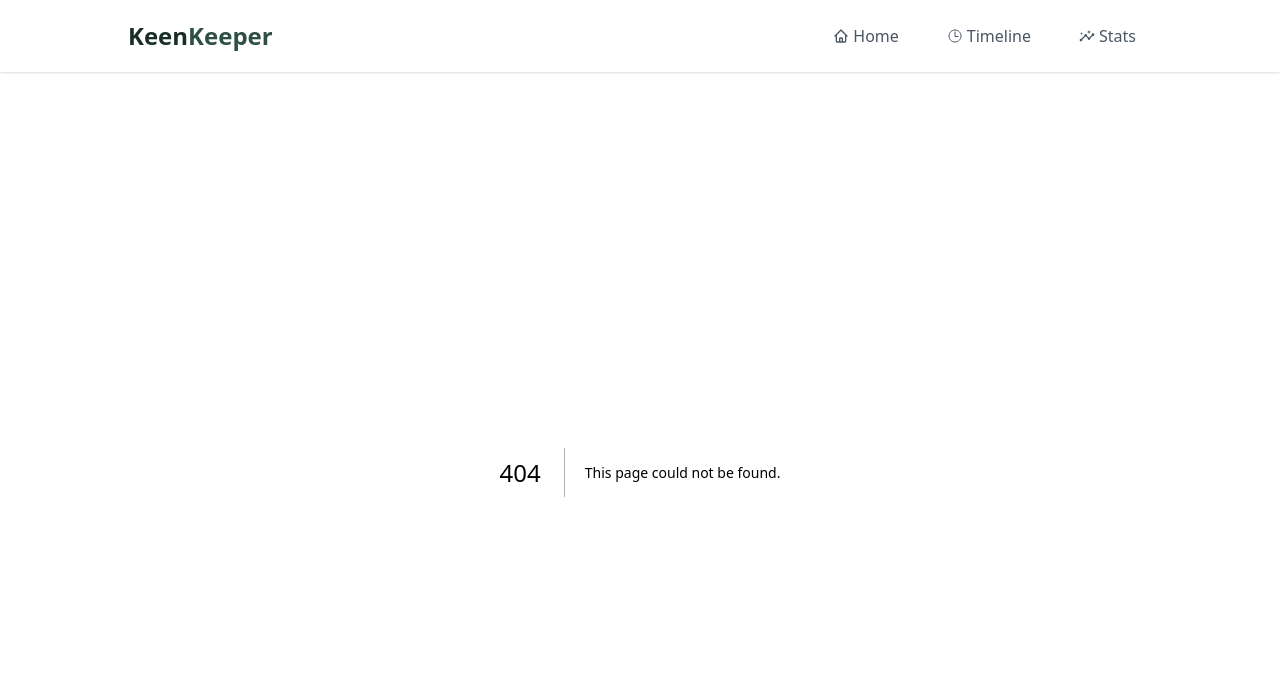
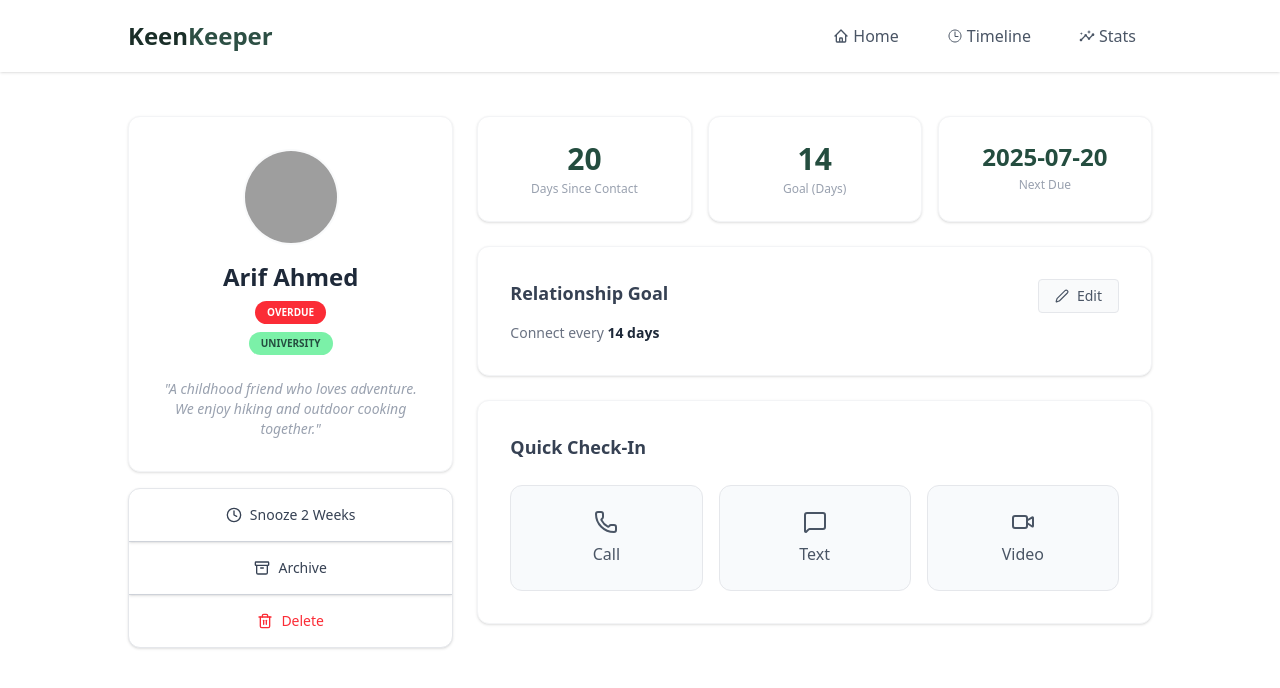
Before and after one commit to tarekur-rahman/nextjs-projects, a Next.js app: page /friend/1 in a window 1280 px wide. Before the commit this address had no page. Shown: the top 688 px of the page. Built offline with nearby package versions, Linux system fonts and the light colour scheme; grey boxes are pictures that could not be loaded.

Commit message:
card details page design

```diff
--- a/package.json
+++ b/package.json
@@ -9,9 +9,11 @@
     "lint": "eslint"
   },
   "dependencies": {
+    "lucide-react": "^1.8.0",
     "next": "16.2.3",
     "react": "19.2.4",
     "react-dom": "19.2.4",
+    "react-hot-toast": "^2.6.0",
     "react-icons": "^5.6.0"
   },
   "devDependencies": {
--- /dev/null
+++ b/src/app/friend/[id]/page.jsx
@@ -0,0 +1,106 @@
+"use client";
+import React, { useEffect, useState } from 'react';
+import { Clock, Archive, Trash2, Phone, MessageSquare, Video, Edit2 } from 'lucide-react';
+import toast from 'react-hot-toast';
+
+const CardDetails = ({ params }) => {
+    const [friend, setFriend] = useState(null);
+    const [id, setId] = useState(null);
+
+    useEffect(() => {
+        const fetchData = async () => {
+            const resolvedParams = await params;
+            setId(resolvedParams.id);
+            const res = await fetch(`http://localhost:3000/friends.json`);
+            const friends = await res.json();
+            const foundFriend = friends.find((f) => f.id === parseInt(resolvedParams.id));
+            setFriend(foundFriend);
+        };
+        fetchData();
+    }, [params]);
+
+    if (!friend) return <div className="text-center py-20">Loading...</div>;
+
+    const handleAction = (type) => {
+        toast.success(`You are ${type} to ${friend.name}`);
+    };
+
+    return (
+        <div className="w-[95%] lg:w-[80%] mx-auto my-11  ">
+            <div className="grid grid-cols-1 md:grid-cols-12 gap-6">
+
+                <div className="md:col-span-4 space-y-4">
+                    <div className="bg-white p-8 rounded-xl border border-gray-100 shadow-sm text-center">
+                        <img src={friend.picture} alt={friend.name} className="w-24 h-24 rounded-full mx-auto object-cover border-2 border-gray-50" />
+                        <h2 className="text-2xl font-bold text-gray-800 mt-4">{friend.name}</h2>
+                        <div className="flex flex-col items-center gap-2 mt-2">
+                            <span className="bg-red-500 text-white text-[10px] font-bold px-3 py-1 rounded-full uppercase">{friend.status}</span>
+                            <span className="bg-green-300 text-[#244D3F] text-[10px] font-bold px-3 py-1 rounded-full uppercase">{friend.tags[0]}</span>
+                        </div>
+                        <p className="text-gray-400 italic mt-6 text-sm">"{friend.bio}"</p>
+                    </div>
+
+                    <div className="bg-white rounded-xl border border-gray-200 shadow-sm overflow-hidden text-sm font-medium">
+                        <button className="w-full flex items-center justify-center gap-2 py-4 border-b border-gray-300 text-gray-700 shadow ">
+                            <Clock size={16} /> Snooze 2 Weeks
+                        </button>
+                        <button className="w-full flex items-center justify-center gap-2 py-4 border-b border-gray-300 text-gray-700 shadow">
+                            <Archive size={16} /> Archive
+                        </button>
+                        <button className="w-full flex items-center justify-center gap-2 py-4 text-red-500 shadow border-gray-300">
+                            <Trash2 size={16} /> Delete
+                        </button>
+                    </div>
+                </div>
+
+                <div className="md:col-span-8 space-y-6">
+                    <div className="grid grid-cols-3 gap-4">
+                        <div className="bg-white p-6 rounded-xl border border-gray-100 shadow-sm text-center">
+                            <h3 className="text-3xl font-bold text-[#244D3F]">{friend.days_since_contact}</h3>
+                            <p className="text-gray-400 text-xs mt-1 font-medium">Days Since Contact</p>
+                        </div>
+                        <div className="bg-white p-6 rounded-xl border border-gray-100 shadow-sm text-center">
+                            <h3 className="text-3xl font-bold text-[#244D3F]">{friend.goal}</h3>
+                            <p className="text-gray-400 text-xs mt-1 font-medium">Goal (Days)</p>
+                        </div>
+                        <div className="bg-white p-6 rounded-xl border border-gray-100 shadow-sm text-center">
+                            <h3 className="text-2xl font-bold text-[#244D3F]">{friend.next_due_date?.split(',')[0]}</h3>
+                            <p className="text-gray-400 text-xs mt-1 font-medium">Next Due</p>
+                        </div>
+                    </div>
+
+                    <div className="bg-white p-8 rounded-xl border border-gray-100 shadow-sm flex justify-between items-start">
+                        <div>
+                            <h4 className="text-lg font-bold text-gray-700">Relationship Goal</h4>
+                            <p className="text-gray-500 mt-4 text-sm">Connect every <span className="text-gray-800 font-bold">{friend.goal} days</span></p>
+                        </div>
+                        <button className="bg-gray-50 text-gray-600 px-4 py-1.5 rounded border border-gray-200 text-sm font-medium flex items-center gap-2">
+                            <Edit2 size={14} /> Edit
+                        </button>
+                    </div>
+
+                    <div className="bg-white p-8 rounded-xl border border-gray-100 shadow-sm">
+                        <h4 className="text-lg font-bold text-gray-700 mb-6">Quick Check-In</h4>
+                        <div className="grid grid-cols-3 gap-4">
+                            <button onClick={() => handleAction('calling')} className="flex flex-col items-center justify-center py-6 border bg-[#F8FAFC] border-gray-200 rounded-xl text-gray-600">
+                                <Phone size={24} className="mb-2" />
+                                <p className="font-medium">Call</p>
+                            </button>
+                            <button onClick={() => handleAction('sending text')} className="flex flex-col items-center justify-center py-6 border bg-[#F8FAFC] border-gray-200 rounded-xl text-gray-600">
+                                <MessageSquare size={24} className="mb-2" />
+                                <p className="font-medium">Text</p>
+                            </button>
+                            <button onClick={() => handleAction('starting video call')} className="flex flex-col items-center justify-center py-6 border bg-[#F8FAFC] border-gray-200 rounded-xl text-gray-600">
+                                <Video size={24} className="mb-2" />
+                                <p className="font-medium">Video</p>
+                            </button>
+                        </div>
+                    </div>
+                </div>
+
+            </div>
+        </div>
+    );
+};
+
+export default CardDetails;
--- a/src/app/layout.js
+++ b/src/app/layout.js
@@ -16,6 +16,8 @@ export const metadata = {
   description: "Generated by create next app",
 };
 import Nav from "@/component/Navbar/Nav";
+import { Toaster } from 'react-hot-toast';
+
 export default function RootLayout({ children }) {
   return (
     <html
@@ -27,6 +29,7 @@ export default function RootLayout({ children }) {
        <Nav></Nav>
         <main>
           {children}
+          <Toaster position="top-center" />
         </main>
 
         </body>
--- a/src/component/HomeCat.jsx
+++ b/src/component/HomeCat.jsx
@@ -1,4 +1,5 @@
 import React from 'react';
+import Link from 'next/link';
 
 const HomeCat = async () => {
     const res = await fetch("http://localhost:3000/friends.json", { cache: 'no-store' });
@@ -14,9 +15,10 @@ const HomeCat = async () => {
         <div className="pb-10">
             <h3 className="text-2xl font-bold text-[#244D3F] mt-10 mb-6">Your Friends</h3>
 
-            <div className="grid grid-cols-1 sm:grid-cols-2 lg:grid-cols-3 gap-6">
+            <div className="grid grid-cols-1 sm:grid-cols-2 md:grid-cols-3 lg:grid-cols-4 gap-6">
                 {friends.map((friend) => (
-                    <div key={friend.id} className="bg-white p-6 rounded-2xl shadow-sm border border-gray-100 flex flex-col items-center text-center space-y-4 hover:shadow-lg transition">
+                    <Link href={`/friend/${friend.id}`} key={friend.id} className="block">
+                        <div className="bg-white p-6 rounded-2xl shadow-sm border border-gray-100 flex flex-col items-center text-center space-y-4 hover:shadow-lg transition h-full cursor-pointer">
 
                             <div className="relative w-24 h-24">
                                 <img
@@ -33,7 +35,7 @@ const HomeCat = async () => {
 
                             <div className="flex flex-wrap gap-2 justify-center">
                                 {friend.tags.map((tag, index) => (
-                                <span key={index} className="text-[10px] font-semibold bg-green-200 text-[#244D3F] px-3 py-1 rounded-full uppercase tracking-wider">
+                                    <span key={index} className="text-[10px] font-semibold bg-[#EBF7F2] text-[#244D3F] px-3 py-1 rounded-full uppercase tracking-wider">
                                         {tag}
                                     </span>
                                 ))}
@@ -44,6 +46,7 @@ const HomeCat = async () => {
                             </div>
 
                         </div>
+                    </Link>
                 ))}
             </div>
         </div>
```
Also changed, not shown: 1 other file (tests, documents, lock files or other folders). Lines whose indentation alone changed are shown as unchanged.
